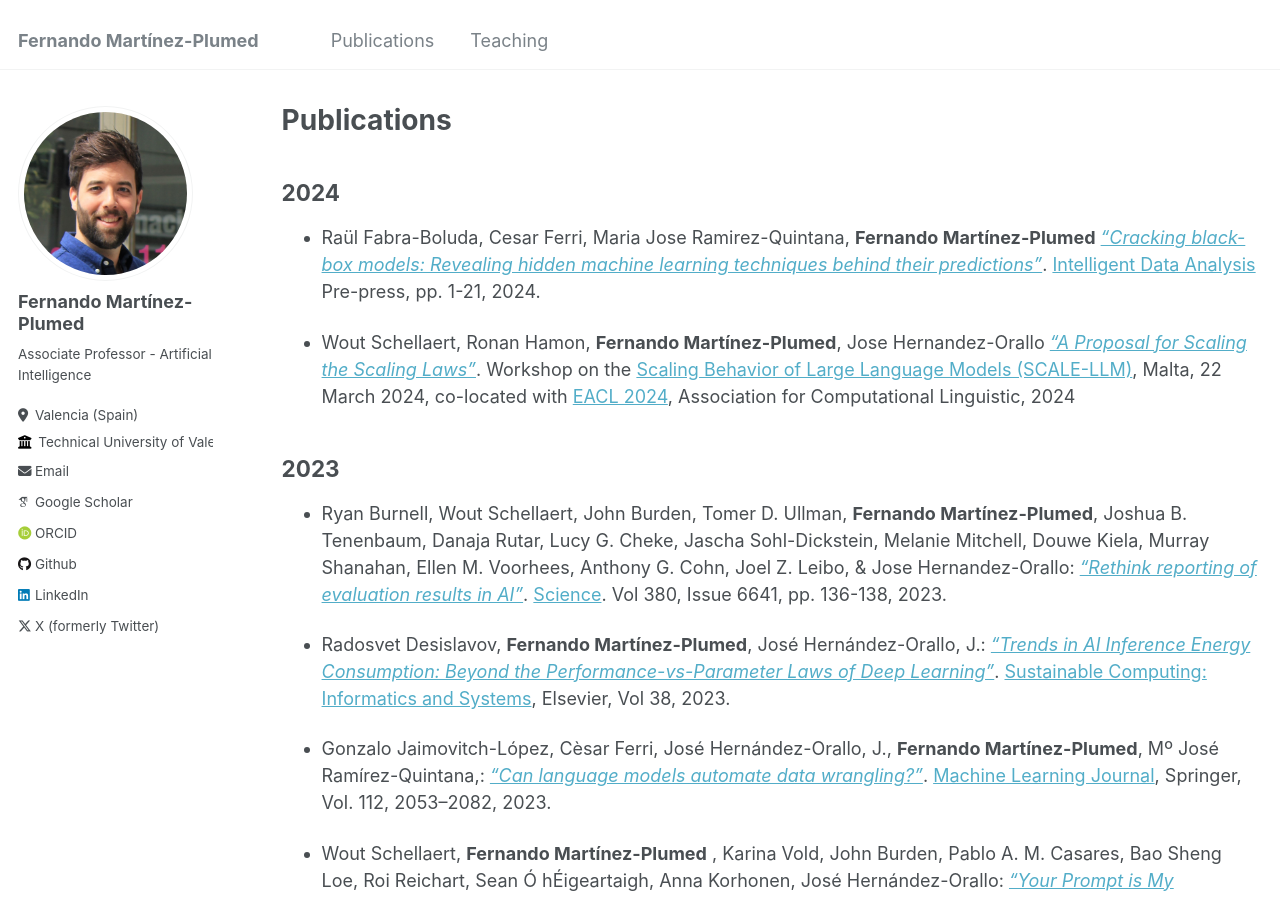
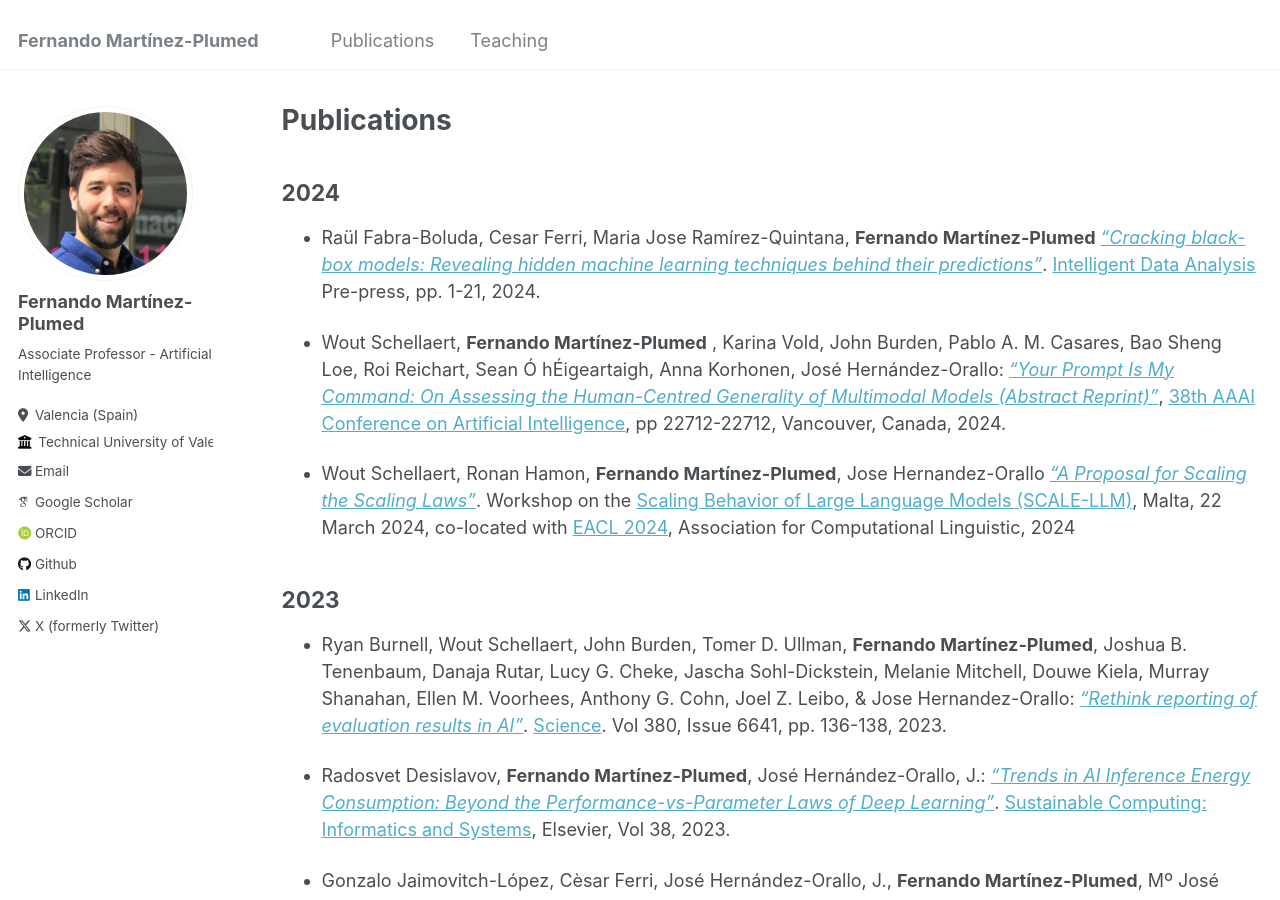
Before and after one commit to nandomp/nandomp.github.io, a Jekyll site: the page built from _pages/publications.md, in a window 1280 px wide and 900 px high. Built offline with Jekyll 4.4.1, drawn with Linux system fonts in a browser that asks for light colours; some web fonts are replaced.

Commit message:
Update publications.md

```diff
--- a/_pages/publications.md
+++ b/_pages/publications.md
@@ -8,8 +8,9 @@ author_profile: true
 2024
 ----
 
-* Raül Fabra-Boluda, Cesar Ferri, Maria Jose Ramirez-Quintana, **Fernando Martínez-Plumed** [*"Cracking black-box models: Revealing hidden machine learning techniques behind their predictions"*](https://doi.org/10.3233/IDA-230707). [Intelligent Data Analysis](https://content.iospress.com/journals/intelligent-data-analysis/Pre-press/Pre-press) Pre-press, pp. 1-21, 2024.
+* Raül Fabra-Boluda, Cesar Ferri, Maria Jose Ramírez-Quintana, **Fernando Martínez-Plumed** [*"Cracking black-box models: Revealing hidden machine learning techniques behind their predictions"*](https://doi.org/10.3233/IDA-230707). [Intelligent Data Analysis](https://content.iospress.com/journals/intelligent-data-analysis/Pre-press/Pre-press) Pre-press, pp. 1-21, 2024.
 
+* Wout Schellaert, **Fernando Mart&iacute;nez-Plumed** , Karina Vold, John Burden, Pablo A. M. Casares, Bao Sheng Loe, Roi Reichart, Sean Ó hÉigeartaigh, Anna Korhonen, José Hernández-Orallo: [*"Your Prompt Is My Command: On Assessing the Human-Centred Generality of Multimodal Models (Abstract Reprint)"*](https://doi.org/10.1609/aaai.v38i20.30612),  [38th AAAI Conference on Artificial Intelligence](), pp  22712-22712, Vancouver, Canada, 2024.
 
 * Wout Schellaert, Ronan Hamon, **Fernando Martínez-Plumed**, Jose Hernandez-Orallo [*"A Proposal for Scaling the Scaling Laws"*](https://aclanthology.org/2024.scalellm-1.1.pdf). Workshop on the [Scaling Behavior of Large Language Models (SCALE-LLM)](https://scale-llm-24.pages.dev/), Malta, 22 March 2024, co-located with [EACL 2024](https://2024.eacl.org/), Association for Computational Linguistic, 2024
 
```
